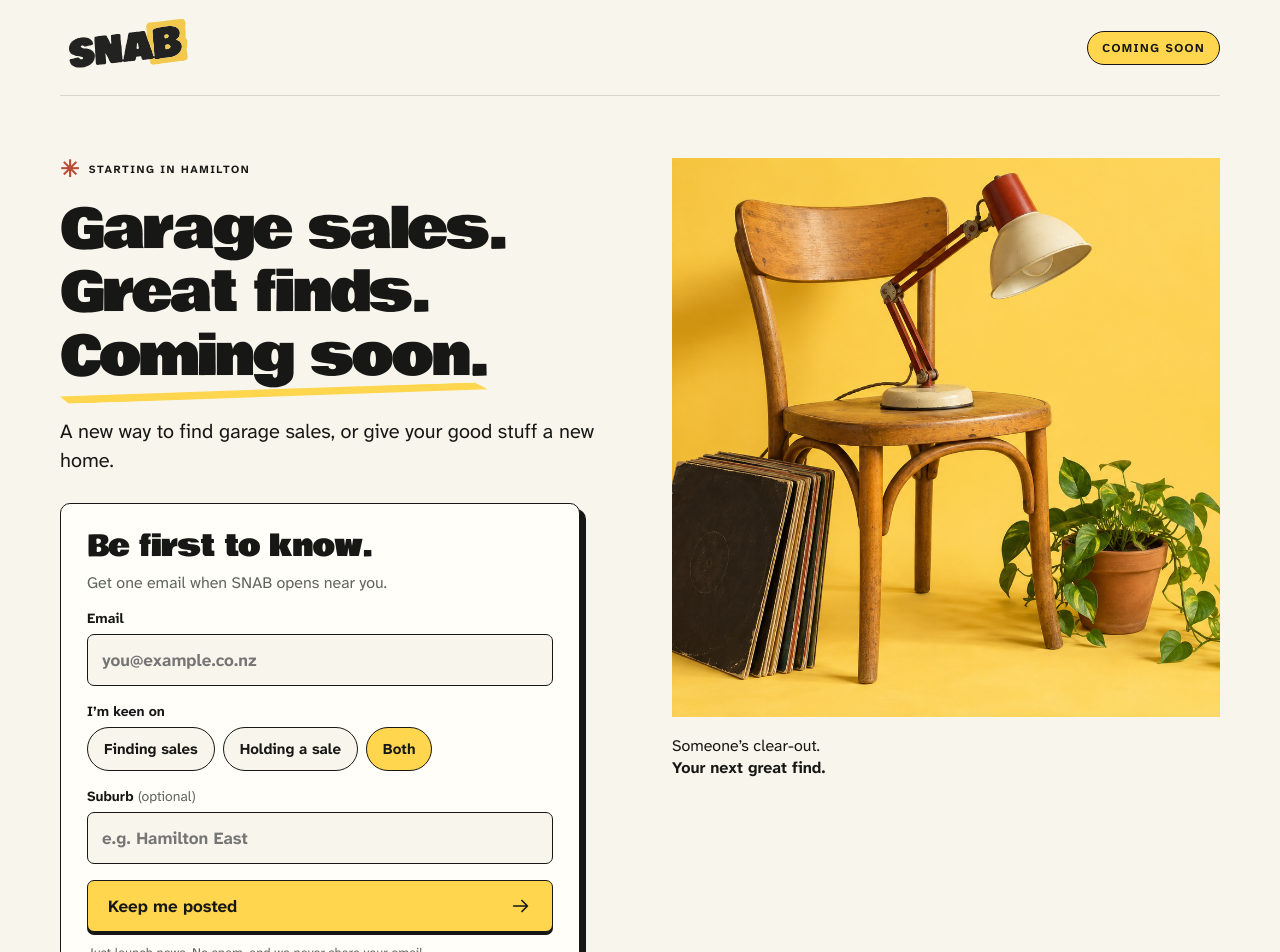
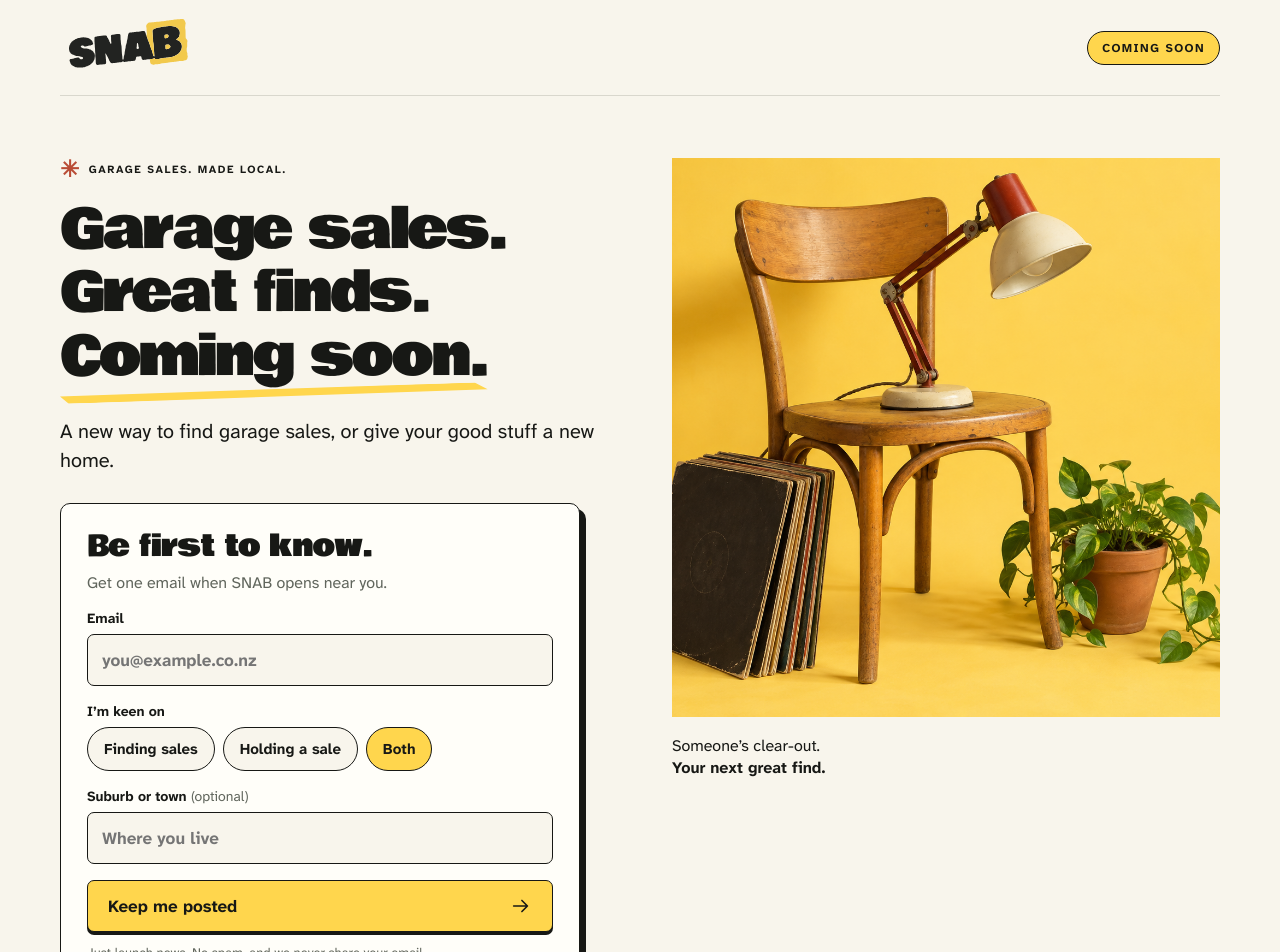
Before and after one commit to KoruForm/SNAB, a Next.js app: page /coming-soon in a window 1280 px wide. Shown: the top 952 px of the page. Built offline with nearby package versions, Linux system fonts and the light colour scheme; no server answers.

Commit message:
Remove Hamilton from the coming soon page
Co-Authored-By: Claude Opus 5.5 (1M context) <noreply@anthropic.com>
Claude-Session: https://claude.ai/code/session_01JnPnZ3dwRedfutLVeyB4mx

```diff
--- a/app/coming-soon/page.tsx
+++ b/app/coming-soon/page.tsx
@@ -2,8 +2,8 @@ import type { Metadata } from "next";
 import { ComingSoon } from "../../components/coming-soon";
 
 export const metadata: Metadata = {
-  title: "SNAB — Coming soon to Hamilton",
-  description: "Garage sales. Great finds. SNAB is coming soon to Hamilton. Sign up to hear when it opens.",
+  title: "SNAB — Coming soon",
+  description: "Garage sales. Great finds. SNAB is coming soon. Sign up to hear when it opens.",
 };
 
 export default function ComingSoonPage() {
--- a/components/coming-soon.tsx
+++ b/components/coming-soon.tsx
@@ -18,7 +18,7 @@ export function ComingSoon() {
       <main id="main-content">
         <section className="landing-hero soon-hero landing-container" aria-labelledby="landing-title">
           <div className="landing-copy">
-            <p className="landing-eyebrow"><span className="landing-spark" aria-hidden="true">✳</span> Starting in Hamilton</p>
+            <p className="landing-eyebrow"><span className="landing-spark" aria-hidden="true">✳</span> Garage sales. Made local.</p>
             <h1 id="landing-title">Garage sales.<br />Great finds.<br /><span className="landing-underline">Coming soon.</span></h1>
             <p className="landing-intro">A new way to find garage sales, or give your good stuff a new home.</p>
             <InterestForm />
--- a/components/interest-form.tsx
+++ b/components/interest-form.tsx
@@ -28,7 +28,7 @@ export function InterestForm() {
       <div className="soon-form soon-done" id="join" role="status">
         <p className="landing-eyebrow"><span className="landing-spark" aria-hidden="true">✳</span> You’re on the list</p>
         <h2>Nice one. <span className="landing-underline">See you soon.</span></h2>
-        <p>We’ll email you when SNAB opens in Hamilton. Time to start eyeing up that garage.</p>
+        <p>We’ll email you when SNAB opens near you. Time to start eyeing up that garage.</p>
       </div>
     );
   }
@@ -48,8 +48,8 @@ export function InterestForm() {
         ))}</div>
       </fieldset>
       <label className="soon-field">
-        <span>Suburb <em>(optional)</em></span>
-        <input type="text" name="suburb" autoComplete="address-level3" maxLength={100} placeholder="e.g. Hamilton East" value={suburb} onChange={e => setSuburb(e.target.value)} />
+        <span>Suburb or town <em>(optional)</em></span>
+        <input type="text" name="suburb" autoComplete="address-level3" maxLength={100} placeholder="Where you live" value={suburb} onChange={e => setSuburb(e.target.value)} />
       </label>
       {error && <p className="soon-error" id="soon-error" role="alert">{error}</p>}
       <button className="button button-primary" type="submit" disabled={state === "sending"}>{state === "sending" ? "Adding you…" : "Keep me posted"} <svg className="landing-icon" viewBox="0 0 24 24" fill="none" stroke="currentColor" strokeWidth="1.8" strokeLinecap="round" strokeLinejoin="round" aria-hidden="true"><path d="M4 12h15m-6-6 6 6-6 6" /></svg></button>
```
